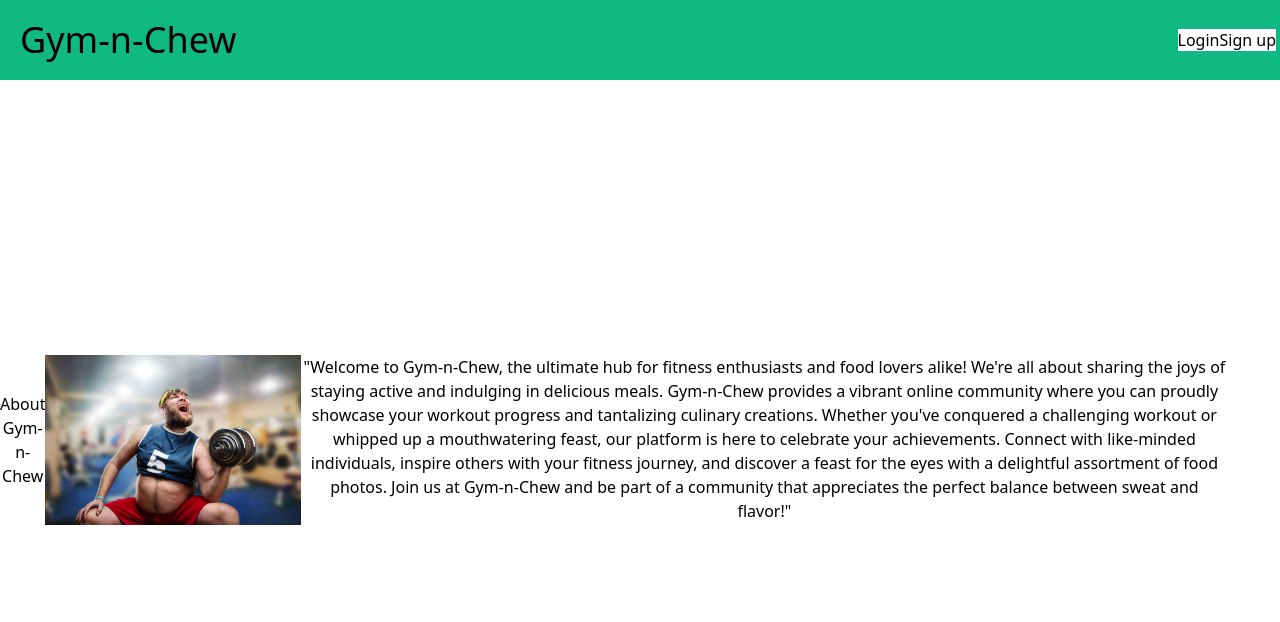
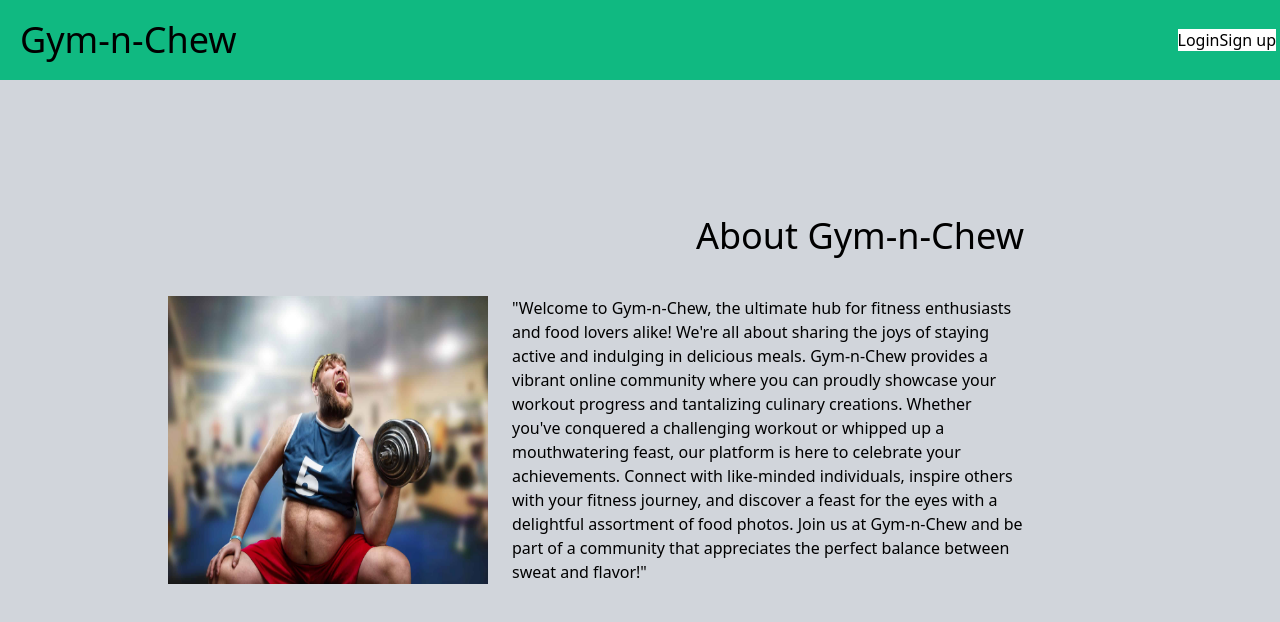
Before and after one commit to micheci/MernSocialMedia, a React (Create React App) app in the folder frontend/: page /about in a window 1280 px wide. Shown: the top 622 px of the page. Built offline with nearby package versions, Linux system fonts and the light colour scheme.

Commit message:
added styles

```diff
--- a/frontend/src/components/FeedDetails.js
+++ b/frontend/src/components/FeedDetails.js
@@ -36,8 +36,8 @@ function FeedDetails({post}) {
     <div className='post-details border flex justify-center  align-center flex-col  border-black'>
             {post.fileURL && <img className="feedPic"src={post.fileURL} alt="Post Image" />} {/* Display the post image */}
         {/* <p>{npost.length>0 ? npost.likes:  post.likes}</p> */}
-        <h1>title</h1>
-        <h4 >Title: {post.title}</h4>
+        <h1 className='text-center'>title</h1>
+        <h4 className='text-center'>Title: {post.title}</h4>
         <p className='text-center'>Message:{post.message}</p>
 
         <div  className='flex justify-between'>
--- a/frontend/src/pages/About.js
+++ b/frontend/src/pages/About.js
@@ -4,13 +4,13 @@ import aboutPic from '../pics/aboutPic.png'
 
 function About() {
   return (
-    <div className='flex col items-center justify-center h-screen pt-20'>
-        <div>
-        <h1 className='text-center '>About Gym-n-Chew</h1>
+    <div className='bg-gray-300 flex flex-col items-end justify-center h-screen pt-18'>
+        <div className='mr-64 pb-10'>
+        <h1 className='text-4xl'>About Gym-n-Chew</h1>
         </div>
-        <div className='flex'>
-        <img className='w-64' src={aboutPic}></img>
-       <h1 className='text-center w-3/4'>"Welcome to Gym-n-Chew, the ultimate
+        <div className='flex mr-64 gap-6 justify-end'>
+        <img className='w-80 ' src={aboutPic}></img>
+       <h1 className=' w-3/6'>"Welcome to Gym-n-Chew, the ultimate
          hub for fitness enthusiasts and food lovers
           alike! We're all about sharing the joys of
            staying active and indulging in delicious meals.
--- a/frontend/src/pages/Login.js
+++ b/frontend/src/pages/Login.js
@@ -14,10 +14,13 @@ function Login() {
 
   return (
 
-    <form className='login mt-10' onSubmit={handleSubmit}>
-        <h3>Login</h3>
+    <form className='login h-screen items-center pt-20 bg-green-500' onSubmit={handleSubmit}>
+        <h3 className='text-center text-4xl font-bold '>Login</h3>
+        <div className='mt-24 flex  justify-center'>
+
         <label htmlFor="email">Email:</label>
         <input
+        className='border-solid border border-gray-400 rounded px-2 py-3'
         id='email'
             type='email'
             onChange={(e)=>setEmail(e.target.value)}
@@ -25,13 +28,15 @@ function Login() {
         />
         <label htmlFor='password'>Password:</label>
         <input
+        className='border-solid border border-gray-400 rounded px-2 py-3'
         id='password'
             type='password'
             onChange={(e)=>setPassword(e.target.value)}
             value={password}
         />
-        <button disabled={isLoading}>Login</button>
+        <button disabled={isLoading} className='bg-gray-500 hover:bg-gray-600 text-white font-bold w-16 rounded ml-3 py-3'>Login</button>
         {error && <div>{error}</div>}
+        </div>
     </form>
   )
 }
--- a/frontend/src/pages/Signup.js
+++ b/frontend/src/pages/Signup.js
@@ -13,24 +13,29 @@ const Signup = () => {
   }
 
   return (
-    <form className="signup mt-10" onSubmit={handleSubmit}>
-      <h3>Sign Up</h3>
-
-      <label>Email address:</label>
+    <form className="signup  h-screen items-center pt-20 bg-green-500" onSubmit={handleSubmit}>
+      <h3 className='text-center text-4xl font-bold '>Sign Up</h3>
+      <div className='mt-24 flex  justify-center'>
+      <label htmlFor="email">Email address:</label>
       <input
+       className='border-solid border border-gray-400 rounded px-2 py-3'
+       id='email'
         type="email"
         onChange={(e) => setEmail(e.target.value)}
         value={email}
       />
       <label>Password:</label>
       <input
+       className='border-solid border border-gray-400 rounded px-2 py-3'
+       id='email'
         type="password"
         onChange={(e) => setPassword(e.target.value)}
         value={password}
       />
 
-      <button disabled={isLoading}>Sign up</button>
+      <button className='bg-gray-500 hover:bg-gray-600 text-white font-bold w-16 rounded ml-3 py-3' disabled={isLoading}>Sign up</button>
       {error && <div className="error">{error}</div>}
+      </div>
     </form>
   )
 }
```
Also changed, not shown: frontend/src/index.css (line endings or trailing spaces).
